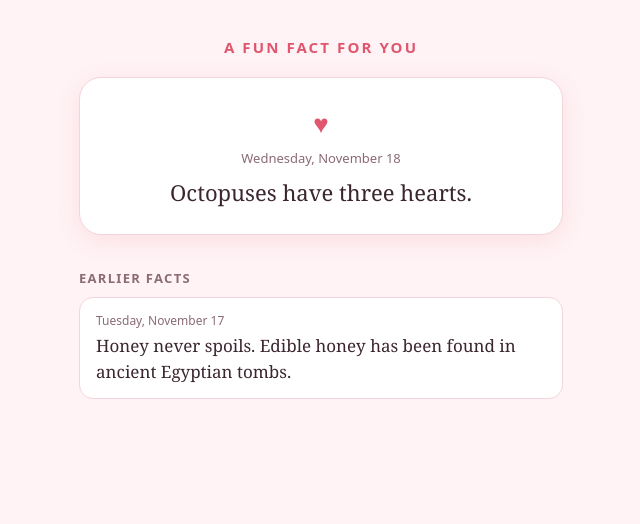
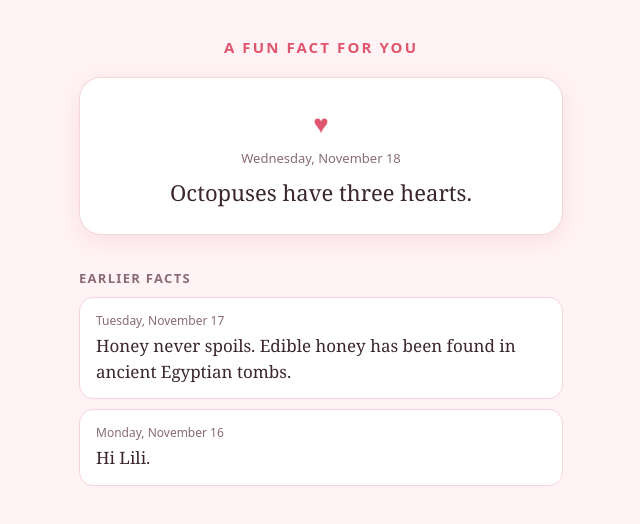
Before and after one commit to michalczubiak21-netizen/Fun-Facts-With-Lili-and-Michal, a plain HTML site: page index.html in a window 1280 px wide. Shown: the whole page, without its empty margins (319-959 px from the left). Drawn offline with Linux system fonts and the light colour scheme.

Commit message:
Update index.html

```diff
--- a/index.html
+++ b/index.html
@@ -31,6 +31,7 @@ h2{font:600 13px system-ui,sans-serif;color:var(--mut);letter-spacing:.1em;text-
    A fact only appears on or after its date, so you can write them ahead of time.
    Use \" for a quote mark inside a fact. */
 const FACTS = [
+  { date: "2026-11-16", text: "Hi Lili." },
   { date: "2026-11-17", text: "Honey never spoils. Edible honey has been found in ancient Egyptian tombs." },
   { date: "2026-11-18", text: "Octopuses have three hearts." },
 ];
```
